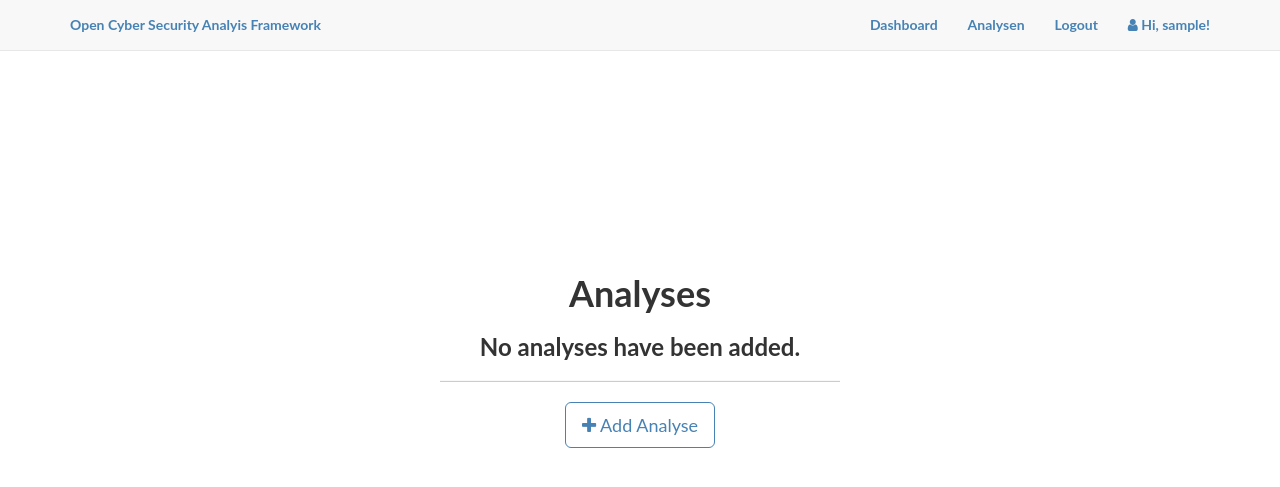
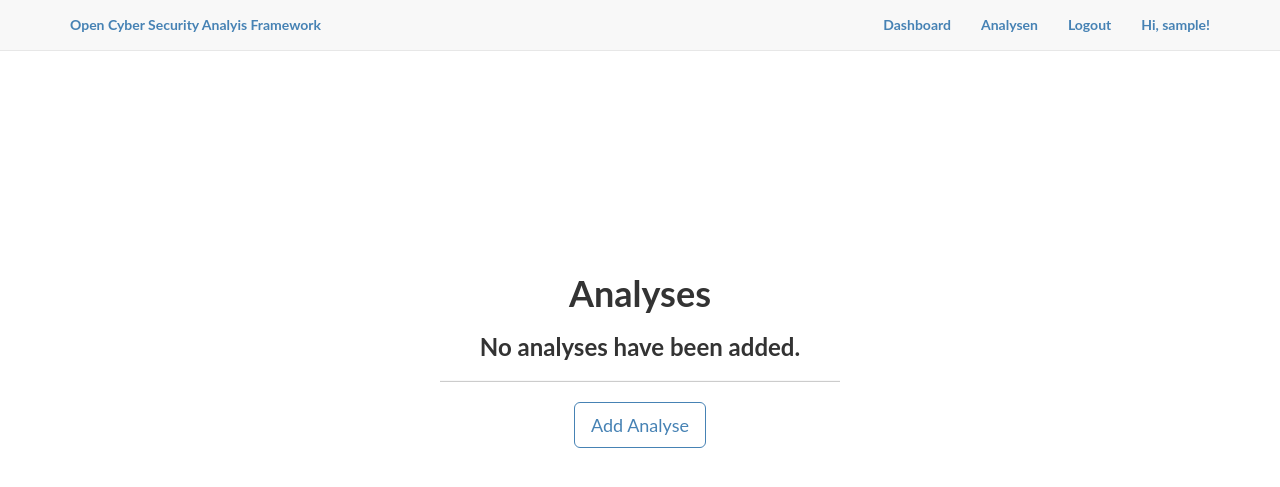
Before and after one commit to OpenCyberSecurityAnalysisFramework/open-cs-analysis, a Flask app: page /analyses in a window 1280 px wide. Shown: the top 487 px of the page. Run offline with Flask 2, Linux system fonts and the light colour scheme; the visitor is signed in with stand-in values (Sample User, id 1); data comes from the database, SQL or seed files in the repository; data that the repository does not hold is empty; parts of the project's set-up code (start-up, migrations or seed data) failed here and were passed over; some libraries are stand-ins or nearby versions.

Commit message:
disable font-awesome

```diff
--- a/app/templates/base.html
+++ b/app/templates/base.html
@@ -3,7 +3,7 @@
 <head>
     <title>{{ title }} | Open Cyber Security Analysis Framework</title>
     <link href="{{ url_for('static', filename='css/bootstrap.min.css') }}" rel="stylesheet">
-    <link href="{{ url_for('static', filename='css/font-awesome.min.css') }}" rel="stylesheet">
+    <!--<link href="{{ url_for('static', filename='css/font-awesome.min.css') }}" rel="stylesheet">-->
     <link href="{{ url_for('static', filename='css/style.css') }}" rel="stylesheet">
     <link rel="shortcut icon" href="{{ url_for('static', filename='img/favicon.ico') }}">
 </head>
```
